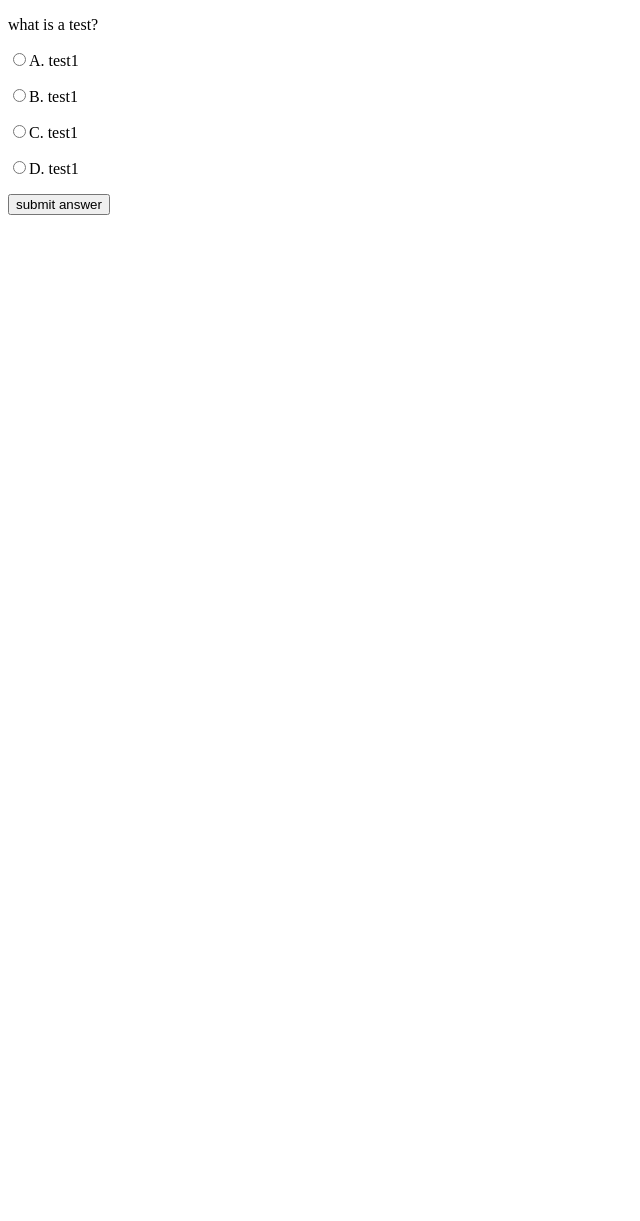
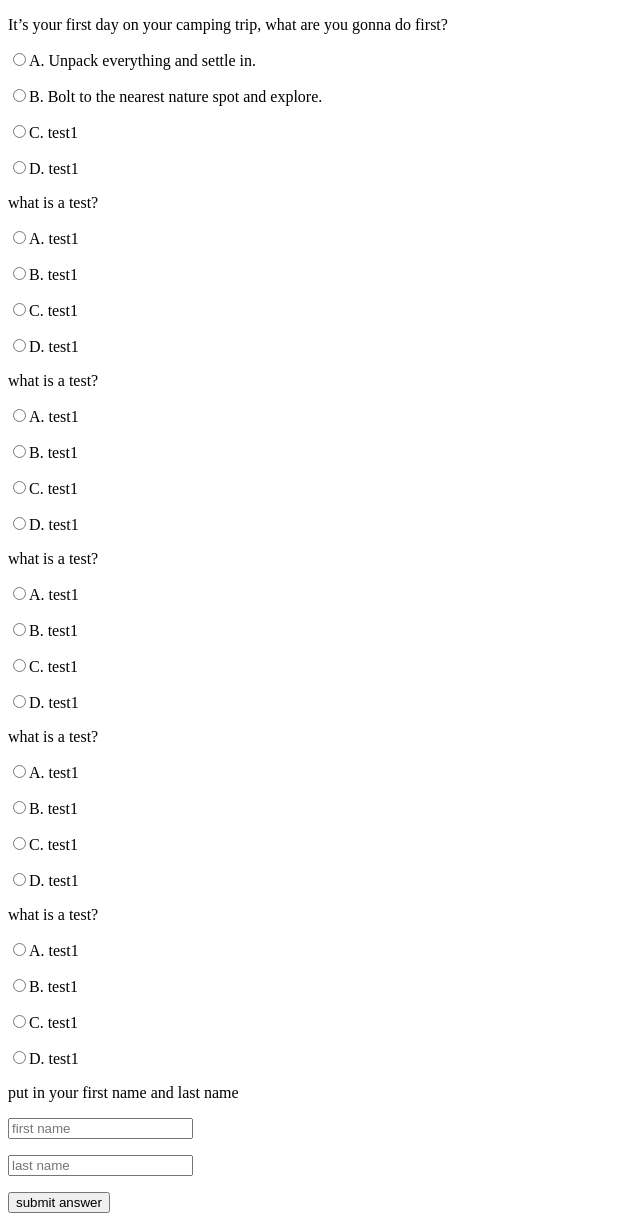
Before and after one commit to aschimmichanga/Twinflame, a plain HTML site: page index.html in a window 1280 px wide. Shown: the whole page, without its empty margins (0-640 px from the left). Before the commit the page ends 800 px from the top, so only its background shows below. Drawn offline with Linux system fonts and the light colour scheme.

Commit message:
convert given submission into JSON format

```diff
--- a/index.html
+++ b/index.html
@@ -6,15 +6,63 @@
     <meta name="viewport" content="width=device-width, initial-scale=1.0">
 </head>
 <body>
-<form name="quiz" id="quiz">
+<form name="quiz" id="quiz_id">
     <div>
-        <p>what is a test?</p>
-        <p><input type="radio" name="question1" value="test1">A. test1</p>
-        <p><input type="radio" name="question1" value="test2">B. test1</p>
-        <p><input type="radio" name="question1" value="test3">C. test1</p>
-        <p><input type="radio" name="question1" value="test4">D. test1</p>
+        <p>It’s your first day on your camping trip, what are you gonna do first?
+        </p>
+        <p><input type="radio" name="question1" value="A">A. Unpack everything and settle in.
+        </p>
+        <p><input type="radio" name="question1" value="B">B. Bolt to the nearest nature spot and explore.
+        </p>
+        <p><input type="radio" name="question1" value="C">C. test1</p>
+        <p><input type="radio" name="question1" value="D">D. test1</p>
     </div>
-   <input type="button" name="submit" value="submit answer" onclick="check()">
+
+   <div>
+    <p>what is a test?</p>
+    <p><input type="radio" name="question2" value="A">A. test1</p>
+    <p><input type="radio" name="question2" value="B">B. test1</p>
+    <p><input type="radio" name="question2" value="C">C. test1</p>
+    <p><input type="radio" name="question2" value="D">D. test1</p>
+</div>
+
+<div>
+    <p>what is a test?</p>
+    <p><input type="radio" name="question3" value="A">A. test1</p>
+    <p><input type="radio" name="question3" value="B">B. test1</p>
+    <p><input type="radio" name="question3" value="C">C. test1</p>
+    <p><input type="radio" name="question3" value="D">D. test1</p>
+</div>
+
+<div>
+    <p>what is a test?</p>
+    <p><input type="radio" name="question4" value="A">A. test1</p>
+    <p><input type="radio" name="question4" value="B">B. test1</p>
+    <p><input type="radio" name="question4" value="C">C. test1</p>
+    <p><input type="radio" name="question4" value="D">D. test1</p>
+</div>
+
+<div>
+    <p>what is a test?</p>
+    <p><input type="radio" name="question5" value="A">A. test1</p>
+    <p><input type="radio" name="question5" value="B">B. test1</p>
+    <p><input type="radio" name="question5" value="C">C. test1</p>
+    <p><input type="radio" name="question5" value="D">D. test1</p>
+</div>
+
+<div>
+    <p>what is a test?</p>
+    <p><input type="radio" name="question6" value="A">A. test1</p>
+    <p><input type="radio" name="question6" value="B">B. test1</p>
+    <p><input type="radio" name="question6" value="C">C. test1</p>
+    <p><input type="radio" name="question6" value="D">D. test1</p>
+</div>
+<div>
+    <p>put in your first name and last name</p>
+    <p><input type="text" id="fname" name="fname" placeholder ="first name"></p>
+    <p><input type="text" id="lname" name="lname" placeholder ="last name"></p>
+</div>
+<input type="button" name="submit" value="submit answer" onclick="check()">
   </form>
 
   <script>
--- a/test.js
+++ b/test.js
@@ -1,8 +1,39 @@
+// if answers are not fully filled, alert, or else record
 function check() {
-    var c = 0;
-    var q1 = document.quiz.question1;
-    console.log(q1);
-    if (q1 == "A. test1")
-    {c++}
-    document.write(c);
+    var reqLength = 6;
+    allArrayElements = Array.from(document.querySelector("#quiz_id").elements);
+    first = document.getElementById("fname").value;
+    last = document.getElementById("lname").value;
+    var len = allArrayElements.filter(element => element.checked).length;
+
+    if (len == reqLength && first != null && last != null)
+    {
+    console.log(record(allArrayElements, [first, last]));
 }
+
+    else
+    alert("fill out all the questions!");
+}
+// record the answers
+function record(ar, names) {
+
+    var q1;
+    var answer = [];
+
+    answer.push(names[0]);
+     answer.push(names[1]);
+    ar.forEach(element => {
+        if (element.type == "radio" && element.checked)
+        {answer.push(element.value);
+        //console.log(element);
+        }
+    });
+    return arrayToJson(answer);
+    console.log(answer);
+}
+
+function arrayToJson(ar) {
+    return JSON.stringify({firstName: ar[0],
+            lastName: ar[1],
+            answers: ar.splice(2, ar.length)});
+}
```
